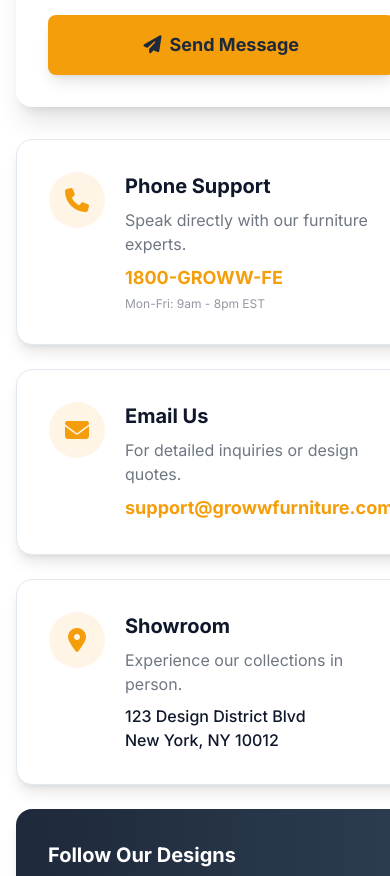
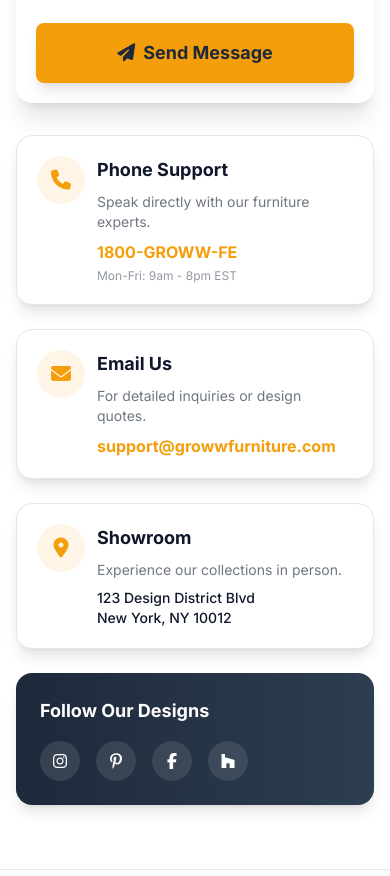
Before and after one commit to praneashMG/Growwrelocate, a plain HTML site: page contact.html in a window 390 px wide. Shown: the part 2764-3640 px from the top of the page. Drawn offline with nearby package versions, Linux system fonts and the light colour scheme.

Commit message:
first commit

```diff
--- a/contact.html
+++ b/contact.html
@@ -323,12 +323,12 @@
         <div class="container mx-auto px-4 max-w-7xl">
             <div class="grid lg:grid-cols-2 gap-8 sm:gap-12 lg:gap-16">
 
-                <div class="bg-card-theme p-8 sm:p-10 rounded-2xl shadow-xl border-t-4 border-secondary">
+                <div class="bg-card-theme p-5 sm:p-10 rounded-2xl shadow-xl border-t-4 border-secondary">
                     <h2 class="text-2xl sm:text-3xl font-bold text-heading-theme mb-2">Send Us a Message</h2>
                     <p class="text-body-theme opacity-70 mb-8 text-sm">Fill out the form below and our design consultants will get back to you within 24 hours.</p>
 
                     <form class="space-y-5">
-                        <div class="grid sm:grid-cols-2 gap-5">
+                        <div class="grid grid-cols-1 sm:grid-cols-2 gap-5">
                             <div>
                                 <label class="block text-sm font-semibold text-heading-theme mb-2">Full Name *</label>
                                 <input type="text" class="w-full px-4 py-3 border border-theme rounded-lg focus:border-secondary focus:ring-1 focus:ring-secondary outline-none transition-all bg-theme-alt text-heading-theme" placeholder="Jane Doe" required>
@@ -339,7 +339,7 @@
                             </div>
                         </div>
 
-                        <div class="grid sm:grid-cols-2 gap-5">
+                        <div class="grid grid-cols-1 sm:grid-cols-2 gap-5">
                             <div>
                                 <label class="block text-sm font-semibold text-heading-theme mb-2">Phone Number</label>
                                 <input type="tel" class="w-full px-4 py-3 border border-theme rounded-lg focus:border-secondary focus:ring-1 focus:ring-secondary outline-none transition-all bg-theme-alt text-heading-theme" placeholder="+1 (555) 000-0000">
@@ -375,49 +375,49 @@
 
                 <div class="space-y-6">
 
-                    <div class="bg-card-theme p-8 rounded-2xl shadow-lg border border-theme hover:border-secondary transition-all group">
-                        <div class="flex items-start gap-5">
-                            <div class="w-14 h-14 bg-secondary/10 group-hover:bg-secondary rounded-full flex items-center justify-center flex-shrink-0 transition-colors">
-                                <i class="fas fa-phone text-secondary group-hover:text-primary text-2xl transition-colors"></i>
+                    <div class="bg-card-theme p-5 md:p-8 rounded-2xl shadow-lg border border-theme hover:border-secondary transition-all group">
+                        <div class="flex items-start gap-3 md:gap-5">
+                            <div class="w-12 h-12 md:w-14 md:h-14 bg-secondary/10 group-hover:bg-secondary rounded-full flex items-center justify-center flex-shrink-0 transition-colors">
+                                <i class="fas fa-phone text-secondary group-hover:text-primary text-xl md:text-2xl transition-colors"></i>
                             </div>
                             <div>
-                                <h3 class="text-xl font-bold text-heading-theme mb-2">Phone Support</h3>
-                                <p class="text-body-theme mb-2 opacity-80">Speak directly with our furniture experts.</p>
-                                <a href="tel:1800476993" class="text-secondary font-bold text-lg hover:underline">1800-GROWW-FE</a>
+                                <h3 class="text-lg md:text-xl font-bold text-heading-theme mb-2">Phone Support</h3>
+                                <p class="text-body-theme mb-2 opacity-80 text-sm md:text-base">Speak directly with our furniture experts.</p>
+                                <a href="tel:1800476993" class="text-secondary font-bold text-base md:text-lg hover:underline whitespace-nowrap">1800-GROWW-FE</a>
                                 <div class="text-xs text-body-theme opacity-60 mt-1">Mon-Fri: 9am - 8pm EST</div>
                             </div>
                         </div>
                     </div>
 
-                    <div class="bg-card-theme p-8 rounded-2xl shadow-lg border border-theme hover:border-secondary transition-all group">
-                        <div class="flex items-start gap-5">
-                            <div class="w-14 h-14 bg-secondary/10 group-hover:bg-secondary rounded-full flex items-center justify-center flex-shrink-0 transition-colors">
-                                <i class="fas fa-envelope text-secondary group-hover:text-primary text-2xl transition-colors"></i>
+                    <div class="bg-card-theme p-5 md:p-8 rounded-2xl shadow-lg border border-theme hover:border-secondary transition-all group">
+                        <div class="flex items-start gap-3 md:gap-5">
+                            <div class="w-12 h-12 md:w-14 md:h-14 bg-secondary/10 group-hover:bg-secondary rounded-full flex items-center justify-center flex-shrink-0 transition-colors">
+                                <i class="fas fa-envelope text-secondary group-hover:text-primary text-xl md:text-2xl transition-colors"></i>
                             </div>
-                            <div>
-                                <h3 class="text-xl font-bold text-heading-theme mb-2">Email Us</h3>
-                                <p class="text-body-theme mb-2 opacity-80">For detailed inquiries or design quotes.</p>
-                                <a href="mailto:support@growwfurniture.com" class="text-secondary font-bold text-lg hover:underline">support@growwfurniture.com</a>
+                            <div class="overflow-hidden">
+                                <h3 class="text-lg md:text-xl font-bold text-heading-theme mb-2">Email Us</h3>
+                                <p class="text-body-theme mb-2 opacity-80 text-sm md:text-base">For detailed inquiries or design quotes.</p>
+                                <a href="mailto:support@growwfurniture.com" class="text-secondary font-bold text-base md:text-lg hover:underline break-all">support@growwfurniture.com</a>
                             </div>
                         </div>
                     </div>
 
-                    <div class="bg-card-theme p-8 rounded-2xl shadow-lg border border-theme hover:border-secondary transition-all group">
-                        <div class="flex items-start gap-5">
-                            <div class="w-14 h-14 bg-secondary/10 group-hover:bg-secondary rounded-full flex items-center justify-center flex-shrink-0 transition-colors">
-                                <i class="fas fa-map-marker-alt text-secondary group-hover:text-primary text-2xl transition-colors"></i>
+                    <div class="bg-card-theme p-5 md:p-8 rounded-2xl shadow-lg border border-theme hover:border-secondary transition-all group">
+                        <div class="flex items-start gap-3 md:gap-5">
+                            <div class="w-12 h-12 md:w-14 md:h-14 bg-secondary/10 group-hover:bg-secondary rounded-full flex items-center justify-center flex-shrink-0 transition-colors">
+                                <i class="fas fa-map-marker-alt text-secondary group-hover:text-primary text-xl md:text-2xl transition-colors"></i>
                             </div>
                             <div>
-                                <h3 class="text-xl font-bold text-heading-theme mb-2">Showroom</h3>
-                                <p class="text-body-theme mb-2 opacity-80">Experience our collections in person.</p>
-                                <p class="text-heading-theme font-medium">123 Design District Blvd<br>New York, NY 10012</p>
+                                <h3 class="text-lg md:text-xl font-bold text-heading-theme mb-2">Showroom</h3>
+                                <p class="text-body-theme mb-2 opacity-80 text-sm md:text-base">Experience our collections in person.</p>
+                                <p class="text-heading-theme font-medium text-sm md:text-base">123 Design District Blvd<br>New York, NY 10012</p>
                             </div>
                         </div>
                     </div>
 
-                    <div class="bg-gradient-to-r from-primary to-[#2C3E50] p-8 rounded-2xl shadow-lg text-white">
-                        <h3 class="text-xl font-bold mb-4 text-white">Follow Our Designs</h3>
-                        <div class="flex gap-4">
+                    <div class="bg-gradient-to-r from-primary to-[#2C3E50] p-6 md:p-8 rounded-2xl shadow-lg text-white">
+                        <h3 class="text-lg md:text-xl font-bold mb-4 text-white">Follow Our Designs</h3>
+                        <div class="flex flex-wrap gap-4">
                             <a href="#" class="w-10 h-10 bg-white/10 hover:bg-secondary hover:text-primary rounded-full flex items-center justify-center transition-all"><i class="fab fa-instagram"></i></a>
                             <a href="#" class="w-10 h-10 bg-white/10 hover:bg-secondary hover:text-primary rounded-full flex items-center justify-center transition-all"><i class="fab fa-pinterest-p"></i></a>
                             <a href="#" class="w-10 h-10 bg-white/10 hover:bg-secondary hover:text-primary rounded-full flex items-center justify-center transition-all"><i class="fab fa-facebook-f"></i></a>
@@ -540,7 +540,7 @@
             </div>
 
             <div class="border-t border-white/10 pt-8 flex flex-col md:flex-row justify-between items-center text-sm md:text-base text-white">
-                <p class="mb-4 md:mb-0 text-white font-medium">&copy; 2026 GrowwRelocate. All rights reserved.</p>
+                <p class="mb-4 md:mb-0 text-white font-medium">© 2026 GrowwRelocate. All rights reserved.</p>
                 <div class="flex flex-wrap justify-center gap-4 md:gap-6">
                     <a href="#" class="hover:text-secondary transition text-gray-300">Privacy Policy</a>
                     <a href="#" class="hover:text-secondary transition text-gray-300">Terms of Service</a>
```
Also changed, not shown: about.html (+26 -26 lines).
